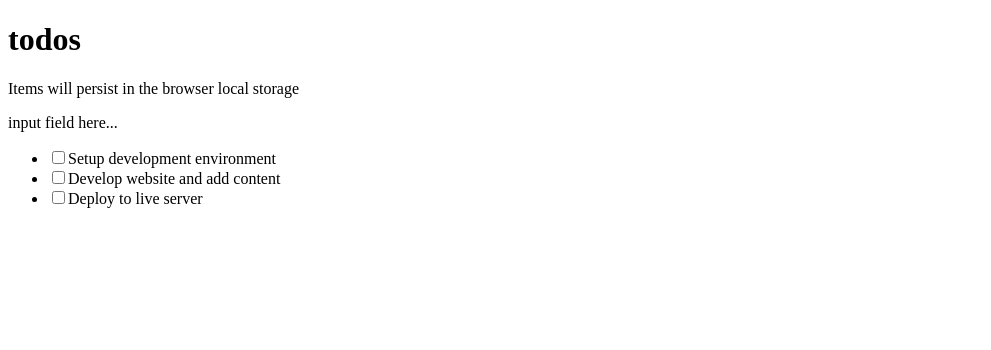
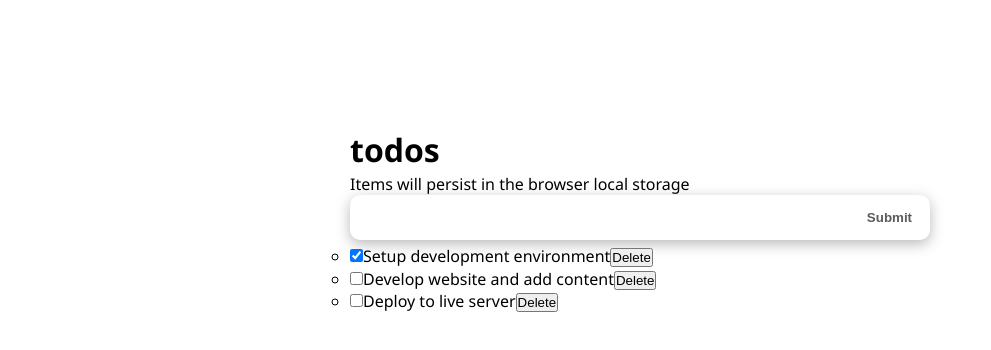
Before and after one commit to kkolade/react-todo-app, a React (Vite) app: page / in a window 1280 px wide. Shown: the top 350 px of the page, without its empty margins (0-991 px from the left). Built offline with nearby package versions, Linux system fonts and the light colour scheme.

Commit message:
implemented done and delete functionality

```diff
--- a/src/components/InputTodo.jsx
+++ b/src/components/InputTodo.jsx
@@ -1,4 +1,17 @@
 const InputTodo = () => {
-  return <div>input field here...</div>;
+  return (
+    <>
+      <form className="form-container">
+        {/* <form onSubmit={handleSubmit} className="form-container"> */}
+        <input
+          // ...
+          className="input-text"
+        />
+        <button className="input-submit">Submit</button>
+      </form>
+      <span className="submit-warning"></span>
+      {/* <span className="submit-warning">{message}</span> */}
+    </>
+  );
 };
 export default InputTodo;
--- a/src/components/TodoApp.jsx
+++ b/src/components/TodoApp.jsx
@@ -4,10 +4,12 @@ import TodosLogic from './TodosLogic';
 
 function TodoApp() {
   return (
-    <>
-      <Header />
-      <TodosLogic />
-    </>
+    <div className="wrapper">
+      <div className="todos">
+        <Header />
+        <TodosLogic />
+      </div>
+    </div>
   );
 }
 
--- a/src/components/TodoItem.jsx
+++ b/src/components/TodoItem.jsx
@@ -1,8 +1,13 @@
-const TodoItem = ({ itemProps }) => {
+const TodoItem = ({ itemProps, handleChange, delTodo }) => {
   return (
     <li>
-      <input type="checkbox" />
+      <input
+        type="checkbox"
+        checked={itemProps.completed}
+        onChange={() => handleChange(itemProps.id)}
+      />
       {itemProps.title}
+      <button onClick={() => delTodo(itemProps.id)}>Delete</button>
     </li>
   );
 };
--- a/src/components/TodosList.jsx
+++ b/src/components/TodosList.jsx
@@ -1,13 +1,20 @@
 import React from 'react';
 import TodoItem from './TodoItem';
 
-function TodosList({ todosProps }) {
+function TodosList({ todosProps, handleChange, delTodo }) {
   return (
     <div>
       <ul>
-        {todosProps.map((todo) => (
-          <TodoItem itemProps={todo} />
-        ))}
+        <ul>
+          {todosProps.map((todo) => (
+            <TodoItem
+              key={todo.id}
+              itemProps={todo}
+              handleChange={handleChange}
+              delTodo={delTodo}
+            />
+          ))}
+        </ul>
       </ul>
     </div>
   );
--- a/src/components/TodosLogic.jsx
+++ b/src/components/TodosLogic.jsx
@@ -20,10 +20,36 @@ const TodosLogic = () => {
     },
   ]);
 
+  const handleChange = (id) => {
+    setTodos((prevState) =>
+      prevState.map((todo) => {
+        if (todo.id === id) {
+          return {
+            ...todo,
+            completed: !todo.completed,
+          };
+        }
+        return todo;
+      })
+    );
+  };
+
+  const delTodo = (id) => {
+    setTodos([
+      ...todos.filter((todo) => {
+        return todo.id !== id;
+      }),
+    ]);
+  };
+
   return (
     <div>
       <InputTodo />
-      <TodosList todosProps={todos} />
+      <TodosList
+        todosProps={todos}
+        handleChange={handleChange}
+        delTodo={delTodo}
+      />
     </div>
   );
 };
--- a/src/main.jsx
+++ b/src/main.jsx
@@ -2,6 +2,7 @@ import React from 'react';
 import ReactDOM from 'react-dom/client';
 
 import TodoApp from './components/TodoApp';
+import './styles/app.css';
 
 const domContainer = document.getElementById('root');
 const root = ReactDOM.createRoot(domContainer);
--- /dev/null
+++ b/src/styles/app.css
@@ -0,0 +1,64 @@
+* {
+  box-sizing: border-box;
+  margin: 0;
+  padding: 0;
+}
+body {
+  font-family: 'Segoe UI', sans-serif;
+  line-height: 1.4;
+  color: #000;
+  background: #fff;
+  height: 100vh;
+  font-weight: 400;
+}
+
+.wrapper {
+  width: 100%;
+  padding: 8rem 20px 3rem;
+}
+.todos {
+  max-width: 580px;
+  margin: 0 auto;
+}
+.form-container {
+  display: flex;
+  border-radius: calc(0.1 * 100px);
+  box-shadow: 0px 4px 14px 0px rgba(70, 70, 70, 0.38);
+  justify-content: space-around;
+  background: #fff;
+  font-size: 1rem;
+}
+.input-text {
+  width: 85%;
+  padding-right: 5px;
+  padding-left: 10px;
+  border-radius: calc(0.5 * 100px);
+  font-size: 1rem;
+}
+.input-text::placeholder {
+  color: #000;
+}
+.input-submit {
+  background: transparent;
+  color: #5b5b5b;
+  text-transform: capitalize;
+  cursor: pointer;
+  font-weight: 600;
+  margin-right: 10px;
+}
+.input-text,
+.input-submit {
+  height: 45px;
+  outline: none;
+  border: none;
+}
+.submit-warning {
+  font-size: 13px;
+  color: red;
+  margin-top: 5px;
+  display: block;
+}
+
+
+/* Noctis high Contrast
+ */
```
Also changed, not shown: src/components/UncontrolledForm.jsx (deleted, +0 -21 lines), src/components/navbar.jsx (added, +26 -0 lines).
